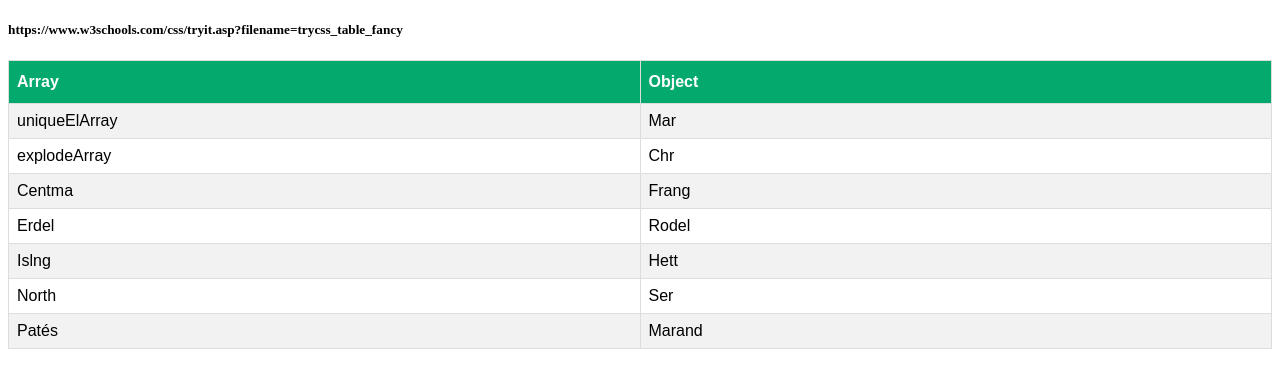
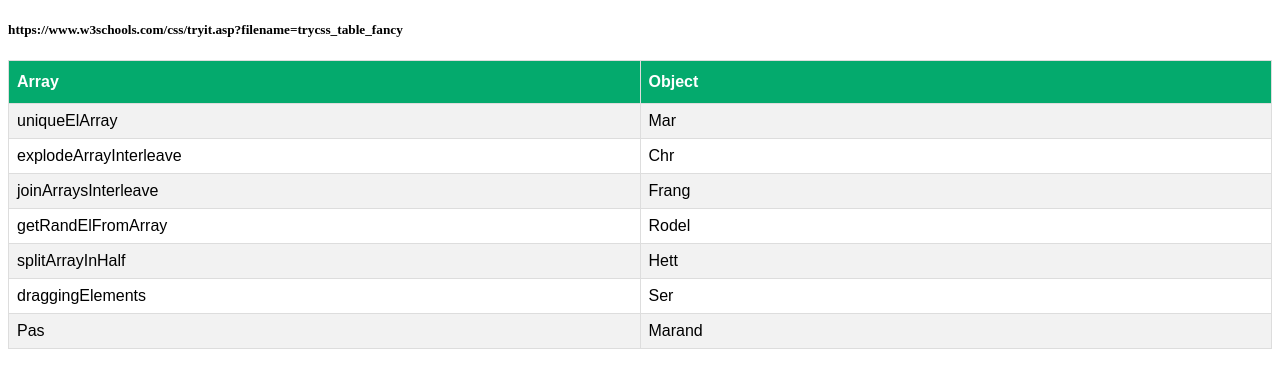
Before and after one commit to mykola-telychko/assistant-js, a website: page index.html in a window 1280 px wide. Drawn offline with Linux system fonts and the light colour scheme.

Commit message:
2 files modified, 1 added / new array fns

```diff
--- a/index.html
+++ b/index.html
@@ -45,27 +45,27 @@
         <td>Mar</td>
       </tr>
       <tr>
-        <td>explodeArray</td>
+        <td>explodeArrayInterleave</td>
         <td>Chr</td>
       </tr>
       <tr>
-        <td>Centma</td>
+        <td>joinArraysInterleave</td>
         <td>Frang</td>
       </tr>
       <tr>
-        <td>Erdel</td>
+        <td>getRandElFromArray</td>
         <td>Rodel</td>
       </tr>
       <tr>
-        <td>Islng</td>
+        <td>splitArrayInHalf</td>
         <td>Hett</td>
       </tr>
       <tr>
-        <td>North</td>
+        <td>draggingElements</td>
         <td>Ser</td>
       </tr>
       <tr>
-        <td>Patés</td>
+        <td>Pas</td>
         <td>Marand</td>
       </tr>
     </table>
--- /dev/null
+++ b/plan.txt
@@ -0,0 +1 @@
+1) describe every fns in separate file
```
Also changed, not shown: index.js (+26 -8 lines).
